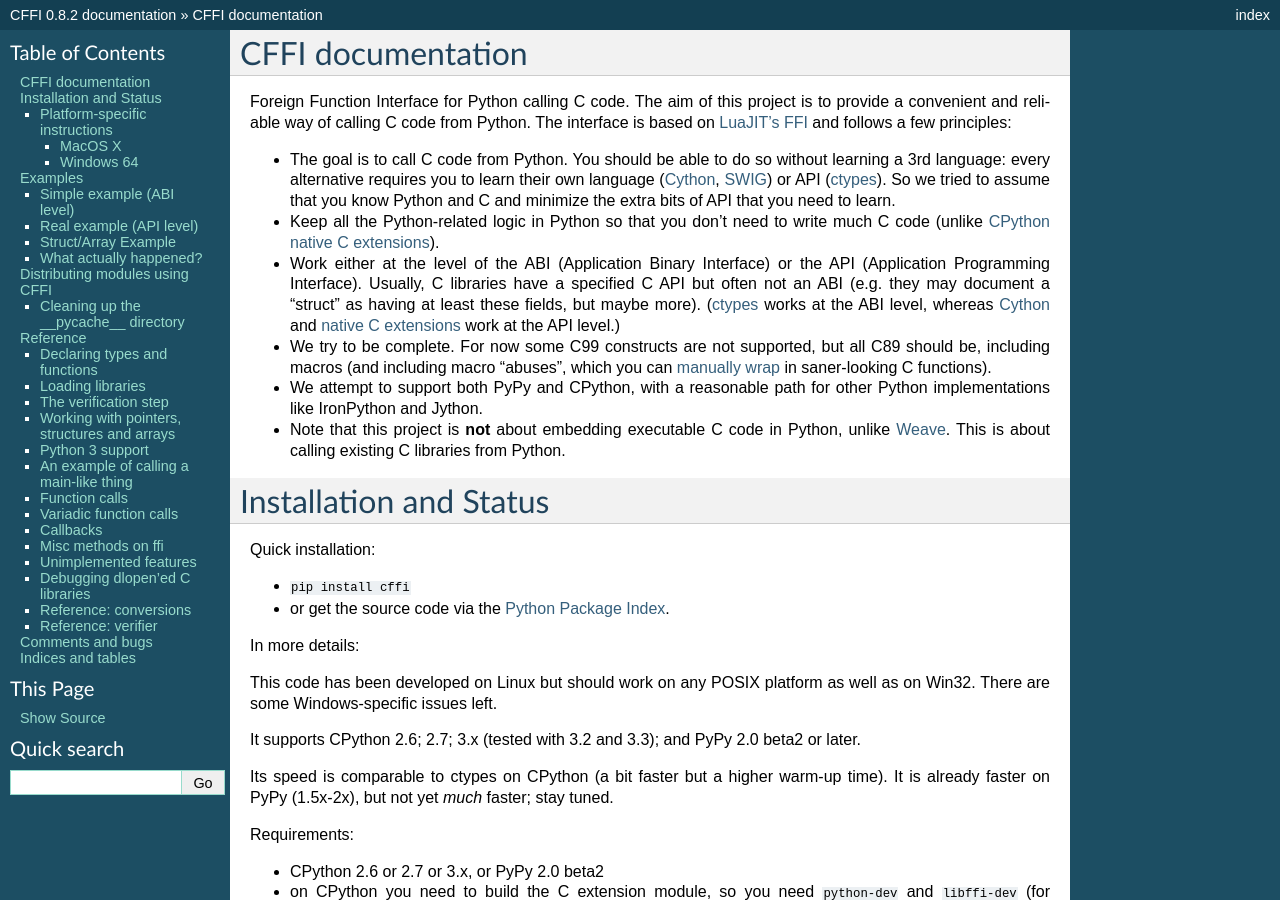
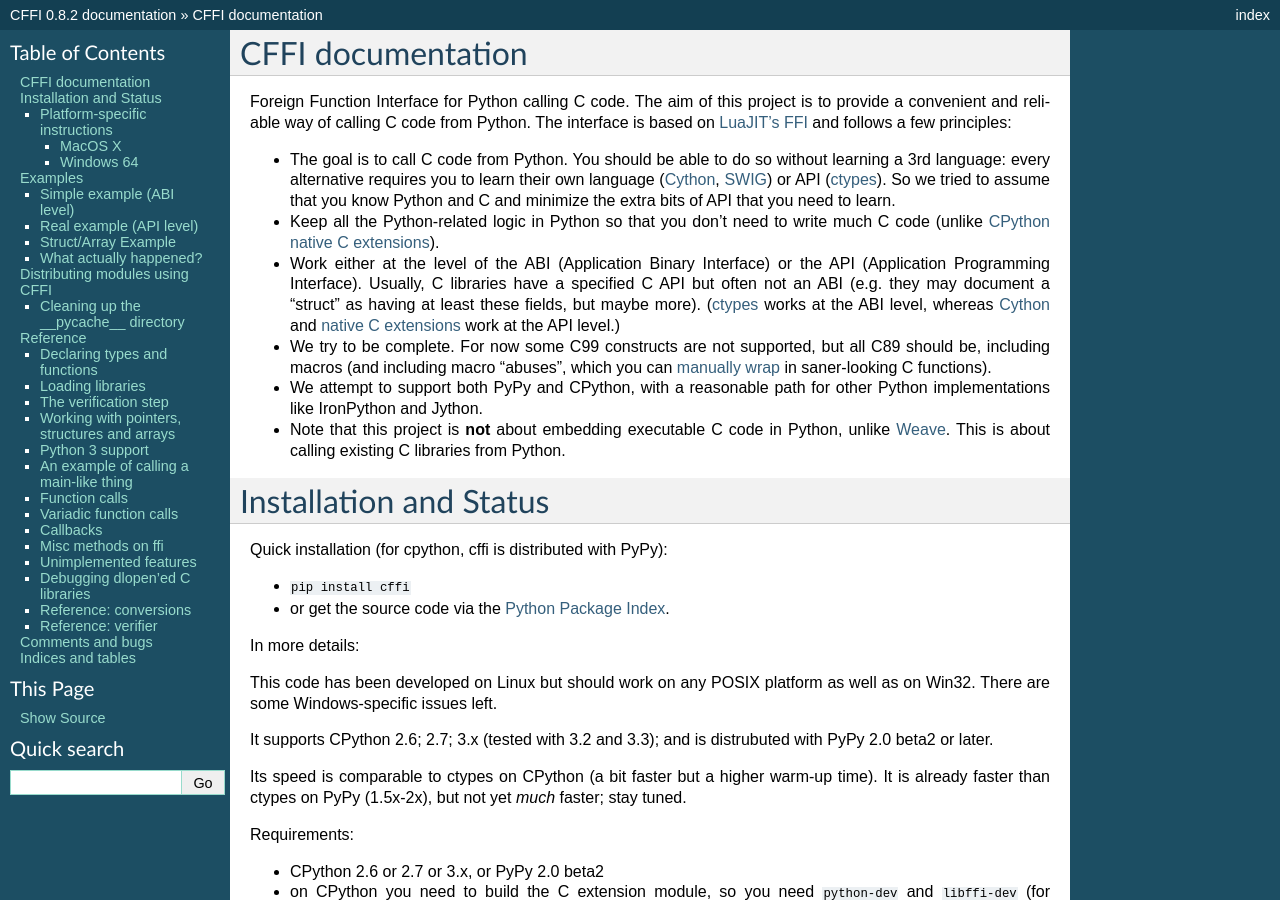
Before and after one commit to tharvik/cffi, a Sphinx documentation site: the page built from doc/source/index.rst, in a window 1280 px wide and 900 px high. Built offline with Sphinx 7.4.7, drawn with Linux system fonts in a browser that asks for light colours.

Commit message:
clarify that cffi is distributed with pypy

```diff
--- a/doc/source/index.rst
+++ b/doc/source/index.rst
@@ -45,7 +45,7 @@
 Installation and Status
 =======================================================
 
-Quick installation:
+Quick installation (for cpython, cffi is distributed with PyPy):
 
 * ``pip install cffi``
 
@@ -60,10 +60,10 @@
 left.
 
 It supports CPython 2.6; 2.7; 3.x (tested with 3.2 and 3.3);
-and PyPy 2.0 beta2 or later.
+and is distrubuted with PyPy 2.0 beta2 or later.
 
 Its speed is comparable to ctypes on CPython (a bit faster but a higher
-warm-up time).  It is already faster on PyPy (1.5x-2x), but not yet
+warm-up time).  It is already faster than ctypes on PyPy (1.5x-2x), but not yet
 *much* faster; stay tuned.
 
 Requirements:
```
